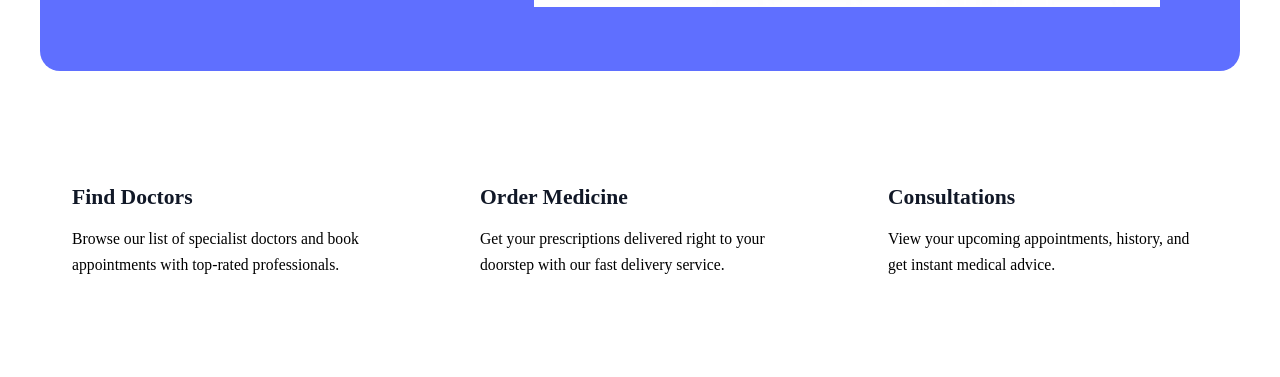
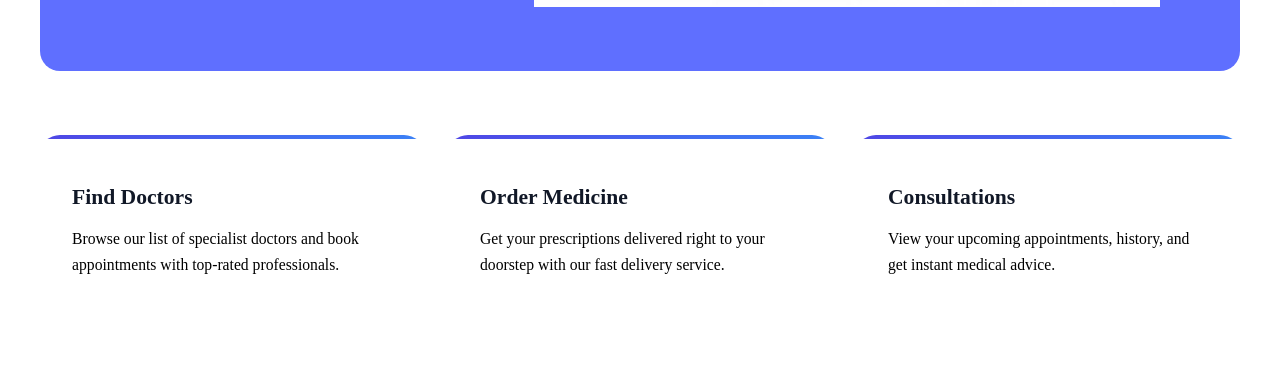
Before and after one commit to Pratiti-paul/Medico, a React (Vite) app in the folder frontend/: page /home in a window 1280 px wide. Shown: the part 800-1177 px from the top of the page. Built offline with nearby package versions, Linux system fonts and the light colour scheme; no server answers; sample sign-in values are in the browser's storage.

Commit message:
css changes

```diff
--- a/frontend/src/pages/Home.css
+++ b/frontend/src/pages/Home.css
@@ -29,7 +29,7 @@
     border-color: #e2e8f0;
 }
 
-/* Hover accent line */
+/* Accent line */
 .feature-card::before {
     content: '';
     position: absolute;
@@ -38,11 +38,6 @@
     width: 100%;
     height: 4px;
     background: linear-gradient(90deg, #4F46E5, #3B82F6);
-    opacity: 0;
-    transition: opacity 0.3s ease;
-}
-
-.feature-card:hover::before {
     opacity: 1;
 }
 
```
